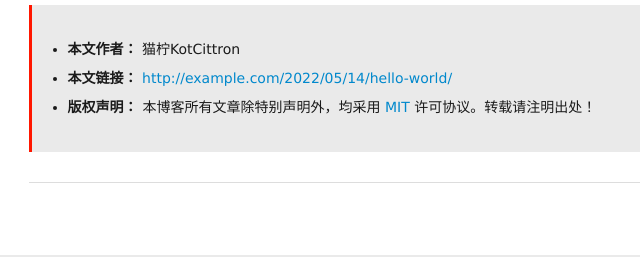
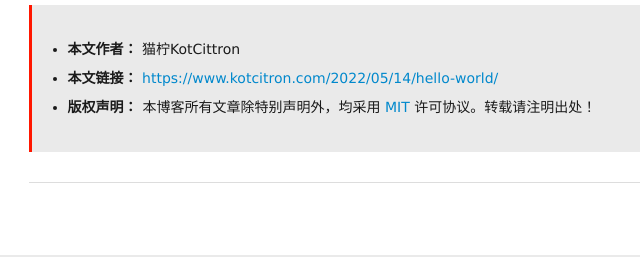
Before and after one commit to Makiyo/Makiyo.github.io, a plain HTML site: page 2022/05/14/hello-world/index.html in a window 1280 px wide and 1589 px high. Shown: the part 1254-1511 px from the top of the page, 373-1013 px from the left. Drawn offline with Linux system fonts and the light colour scheme; some packages are replaced by stand-ins of ours; no server answers; a script that the page names is missing.

Commit message:
Site updated: 2022-05-14 19:56:12

```diff
--- a/2022/05/14/hello-world/index.html
+++ b/2022/05/14/hello-world/index.html
@@ -5,7 +5,7 @@
 
   <meta name="renderer" content="webkit">
   <meta http-equiv="X-UA-Compatible" content="IE=edge" >
-  <link rel="dns-prefetch" href="http://example.com">
+  <link rel="dns-prefetch" href="https://www.kotcitron.com">
   <title>Hello World | 猫柠KotCittron</title>
   <meta name="generator" content="hexo-theme-yilia-plus">
   <meta name="viewport" content="width=device-width, initial-scale=1, maximum-scale=1">
@@ -13,7 +13,7 @@
   <meta name="description" content="Welcome to Hexo! This is your very first post. Check documentation for more info. If you get any problems when using Hexo, you can find the answer in troubleshooting or you can ask me on GitHub. Quick">
 <meta property="og:type" content="article">
 <meta property="og:title" content="Hello World">
-<meta property="og:url" content="http://example.com/2022/05/14/hello-world/index.html">
+<meta property="og:url" content="https://www.kotcitron.com/2022/05/14/hello-world/index.html">
 <meta property="og:site_name" content="猫柠KotCittron">
 <meta property="og:description" content="Welcome to Hexo! This is your very first post. Check documentation for more info. If you get any problems when using Hexo, you can find the answer in troubleshooting or you can ask me on GitHub. Quick">
 <meta property="og:locale" content="zh_CN">
@@ -323,7 +323,7 @@
         </li>
         <li>
           <strong>本文链接：</strong>
-          <a href="http://example.com/2022/05/14/hello-world/" title="Hello World" target="_blank">http://example.com/2022/05/14/hello-world/</a>
+          <a href="https://www.kotcitron.com/2022/05/14/hello-world/" title="Hello World" target="_blank">https://www.kotcitron.com/2022/05/14/hello-world/</a>
         </li>
 
         <li>
@@ -390,7 +390,7 @@
     <a class="close js-modal-close" href="javascript:;"><i class="icon icon-close"></i></a>
     <p>扫一扫，分享到微信</p>
     <div class="wx-qrcode">
-     <!-- <img src="//pan.baidu.com/share/qrcode?url=http://example.com/2022/05/14/hello-world/" alt="微信分享二维码"> -->
+     <!-- <img src="//pan.baidu.com/share/qrcode?url=https://www.kotcitron.com/2022/05/14/hello-world/" alt="微信分享二维码"> -->
     </div>
 </div>
 
@@ -440,7 +440,7 @@
   <div class="outer">
     <div id="footer-info">
     	<div class="footer-left">
-    		&copy; 2018-2022 <a href="http://example.com/" target="_blank">猫柠KotCittron</a>
+    		&copy; 2018-2022 <a href="https://www.kotcitron.com/" target="_blank">猫柠KotCittron</a>
     	</div>
       	<div class="footer-right">
 
```
Also changed, not shown: archives/2022/05/index.html (+3 -3 lines), archives/2022/index.html (+3 -3 lines), archives/index.html (+3 -3 lines), index.html (+3 -3 lines).
